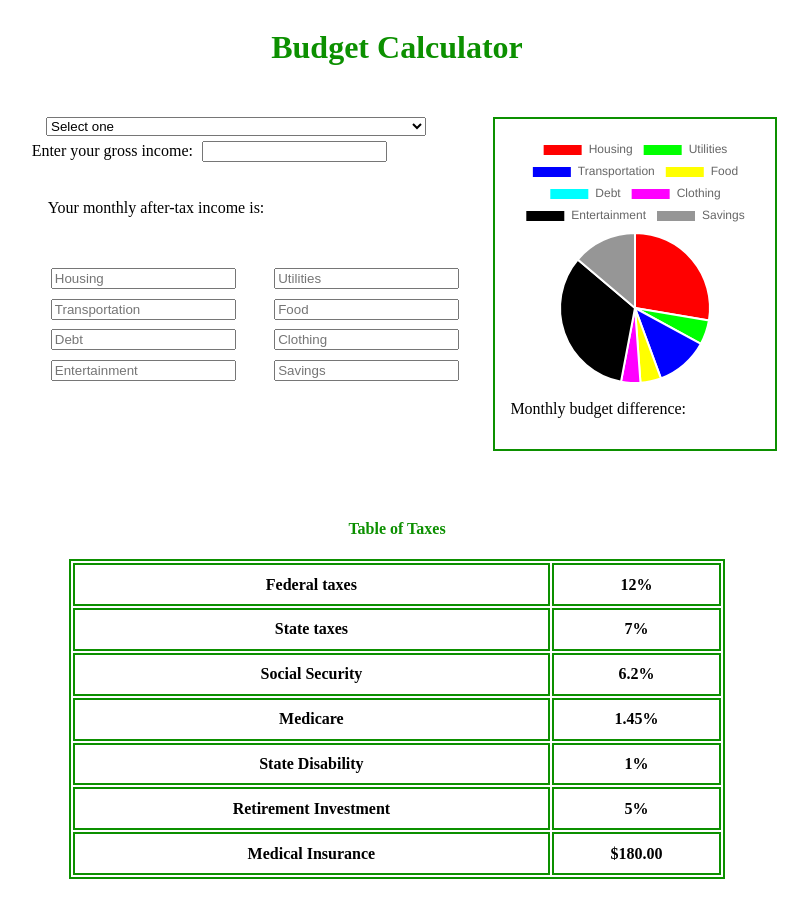
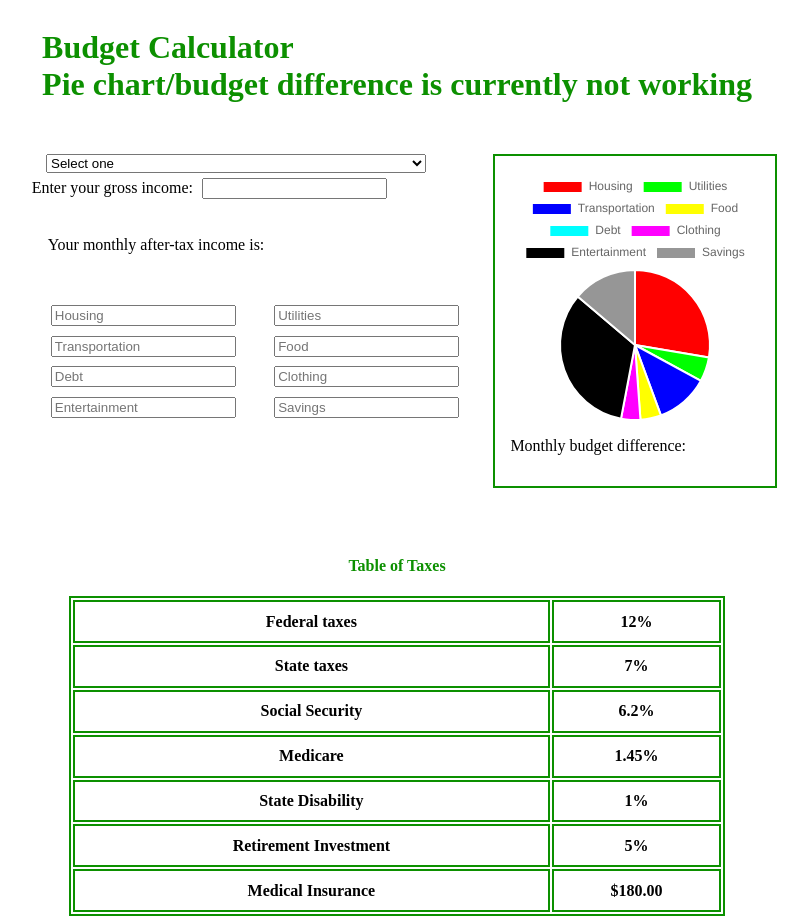
Before and after one commit to gavinclark217/budget-calc-new, a website built with Parcel: page index.html in a window 1280 px wide. Shown: the whole page, without its empty margins (243-1051 px from the left). Before the commit the page ends 887 px from the top, so only its background shows below. Built offline with nearby package versions, Linux system fonts and the light colour scheme; no server answers.

Commit message:
Update index.html

```diff
--- a/index.html
+++ b/index.html
@@ -11,7 +11,7 @@
 
 <body>
     <header>
-        <h1>Budget Calculator</h1>
+        <h1>Budget Calculator<br>Pie chart/budget difference is currently not working</h1>
     </header>
     <section class="content">
         <section class="top">
```
